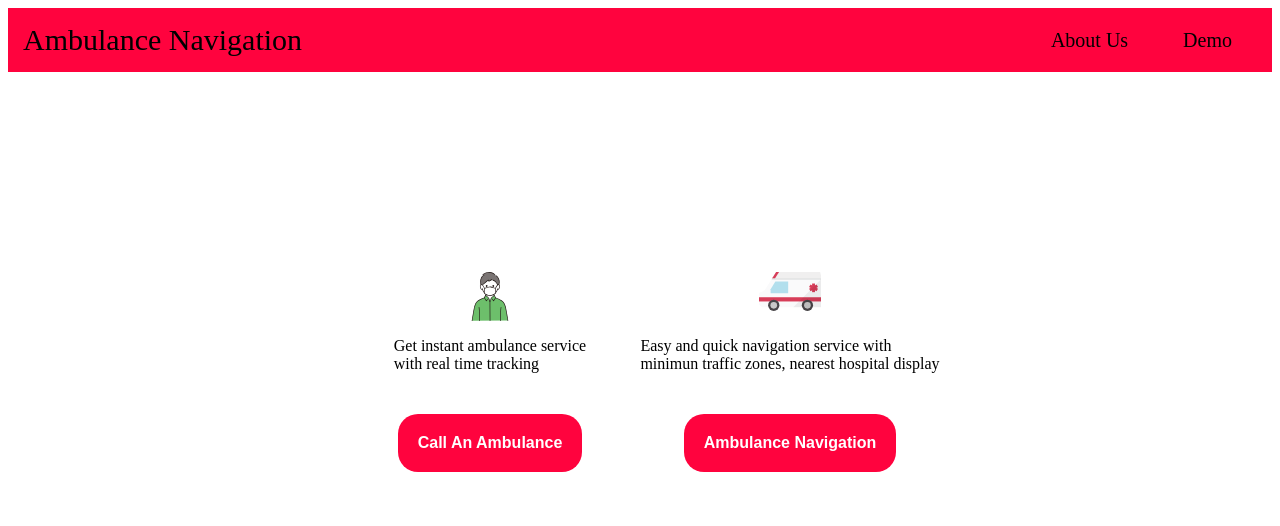
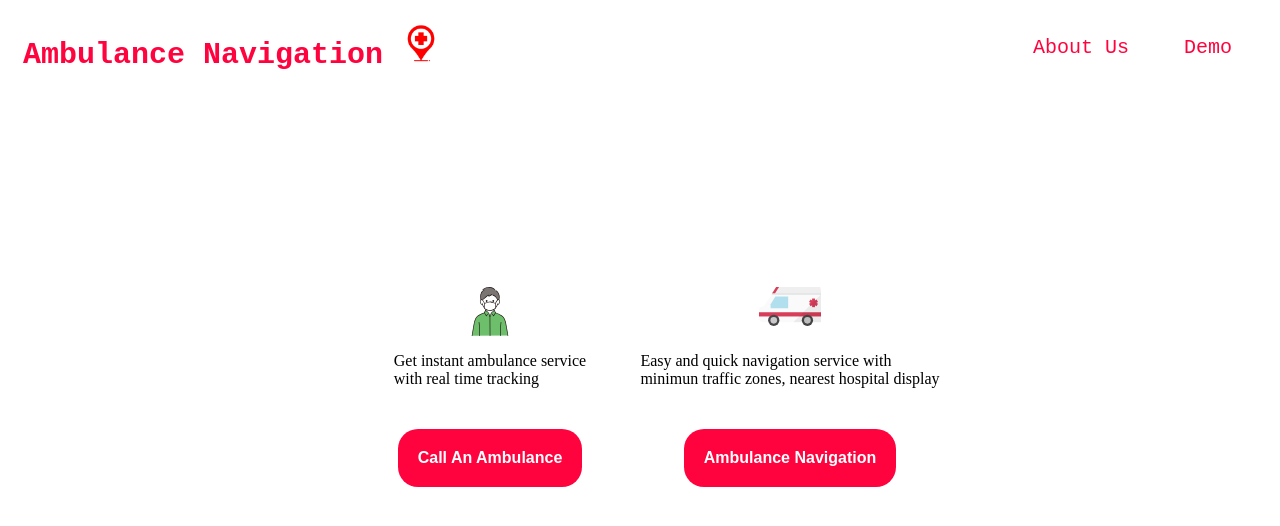
Before and after one commit to fizakhan90/Ambulance__Navigation, a plain HTML site: page index.html in a window 1280 px wide. Drawn offline with nearby package versions, Linux system fonts and the light colour scheme.

Commit message:
Changes done

```diff
--- a/index.css
+++ b/index.css
@@ -8,7 +8,6 @@
     display: flex;
     justify-content: space-between;
     align-items: center;
-    background: #FF033E;
  }
 
 ul{
@@ -16,6 +15,7 @@ ul{
     justify-content: space-between;
     align-items: center;
     list-style: none;
+    font-family: monospace;
 }
 a{
     text-decoration: none;
@@ -26,7 +26,11 @@ a{
 }
 
 #title{
+    font-family:monospace ;
     font-size: 30px;
+    font-weight: bolder;
+    color: #FF033E;
+
 }
 
 .container{
@@ -62,3 +66,6 @@ button:hover{
     padding: 30px;
 
 }
+ul li a{
+    color: #FF033E;
+}
--- a/index.html
+++ b/index.html
@@ -16,7 +16,7 @@
 
     <div>
         <nav>
-            <a href="#" id="title">Ambulance Navigation</a>
+            <a href="#" id="title">Ambulance Navigation <img  height="40px" width="40px" src="images/healthcare.png"></a>
             <ul>
             <li>
                 <a href="#about">About Us</a>
```
Also changed, not shown: images/healthcare.png (added).
